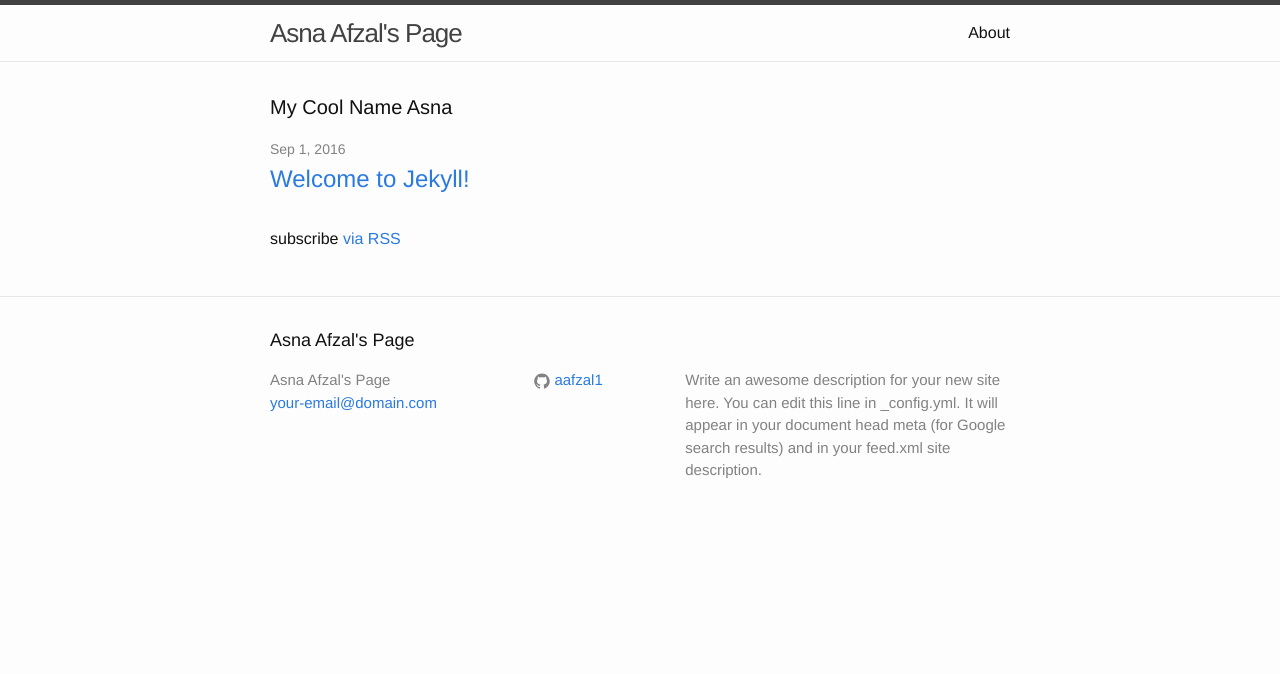
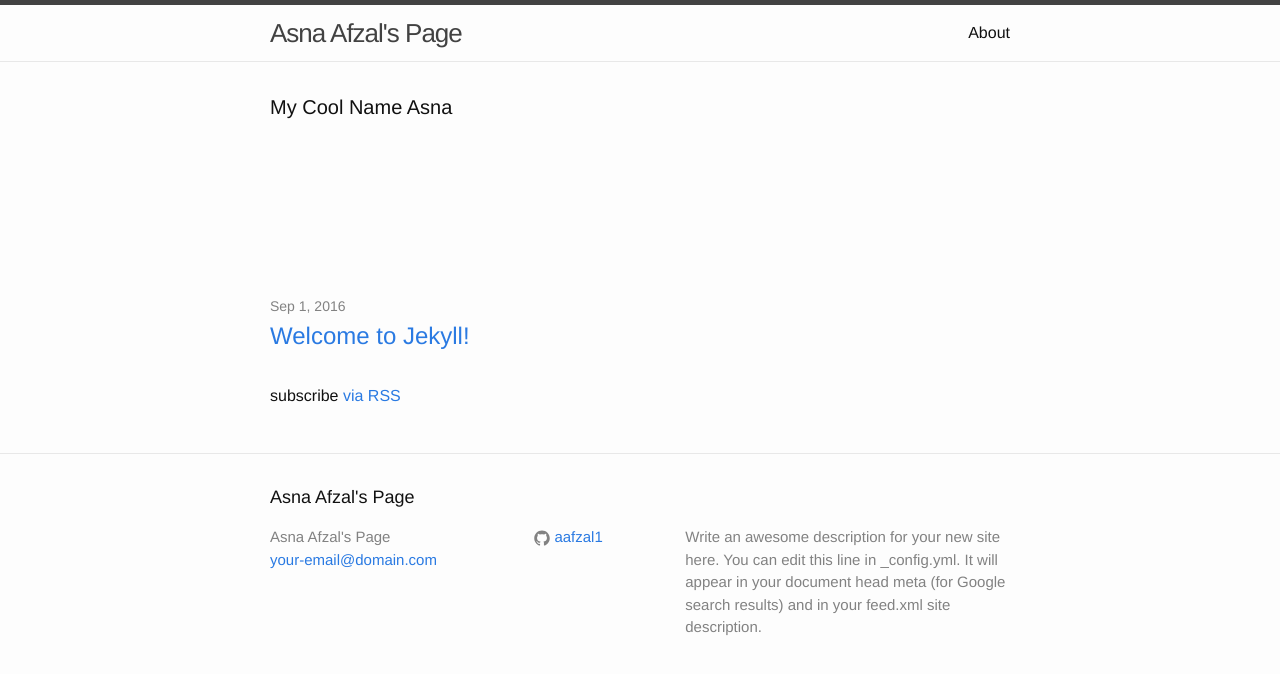
Before and after one commit to aafzal1/aafzal1.github.io, a Jekyll site: the page built from index.html, in a window 1280 px wide. Shown: the top 674 px of the page. Built offline with Jekyll 4.4.1, drawn with Linux system fonts in a browser that asks for light colours; nearby versions of some CDN libraries.

Commit message:
Update index.html

```diff
--- a/index.html
+++ b/index.html
@@ -5,7 +5,7 @@
 <div class="home">
 
   <h1 class="page-heading">My Cool Name Asna</h1>
-  <!--<canvas id="myCanvas"></canvas> -->
+  <canvas id="myCanvas"></canvas>
 
   <ul class="post-list">
     {% for post in site.posts %}
```
